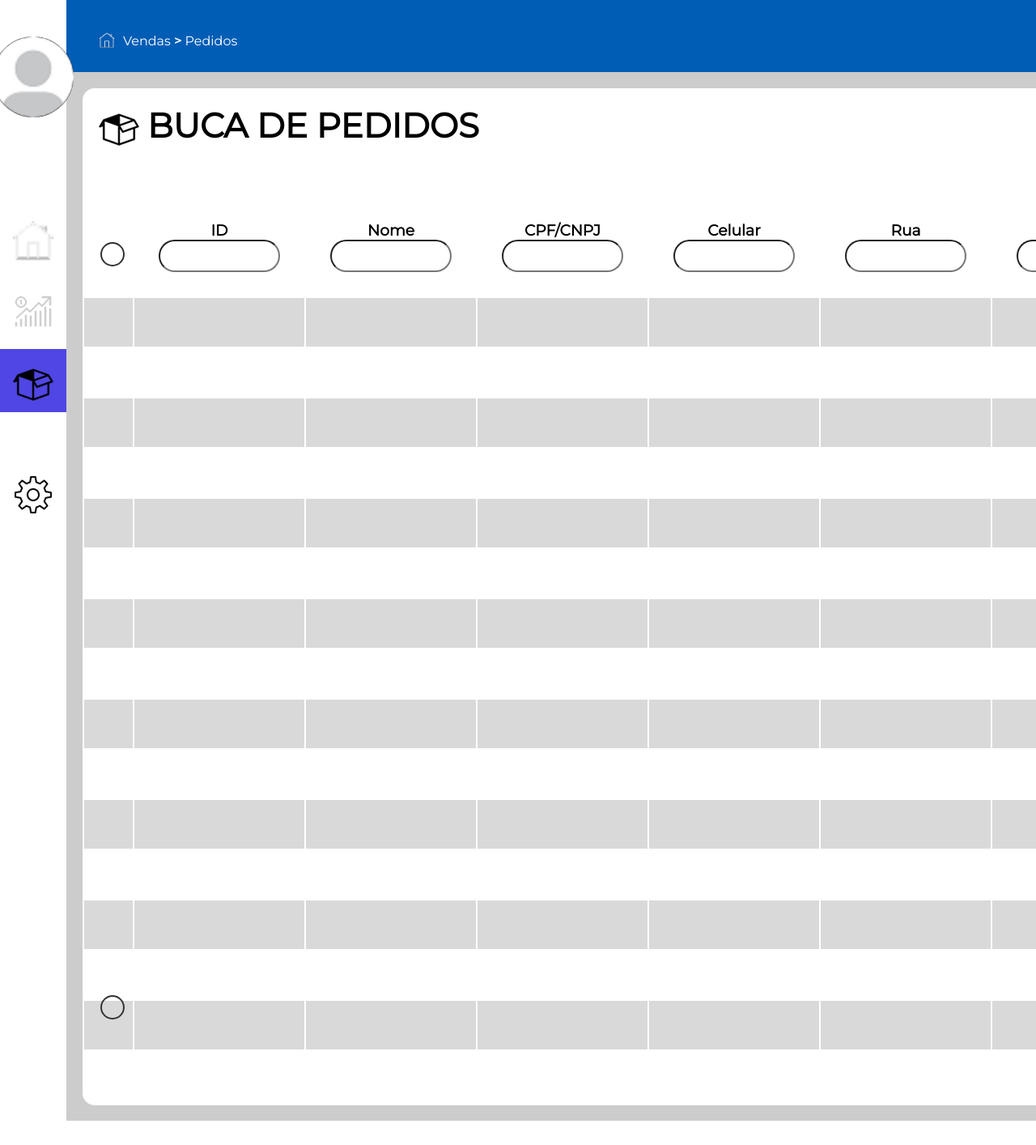
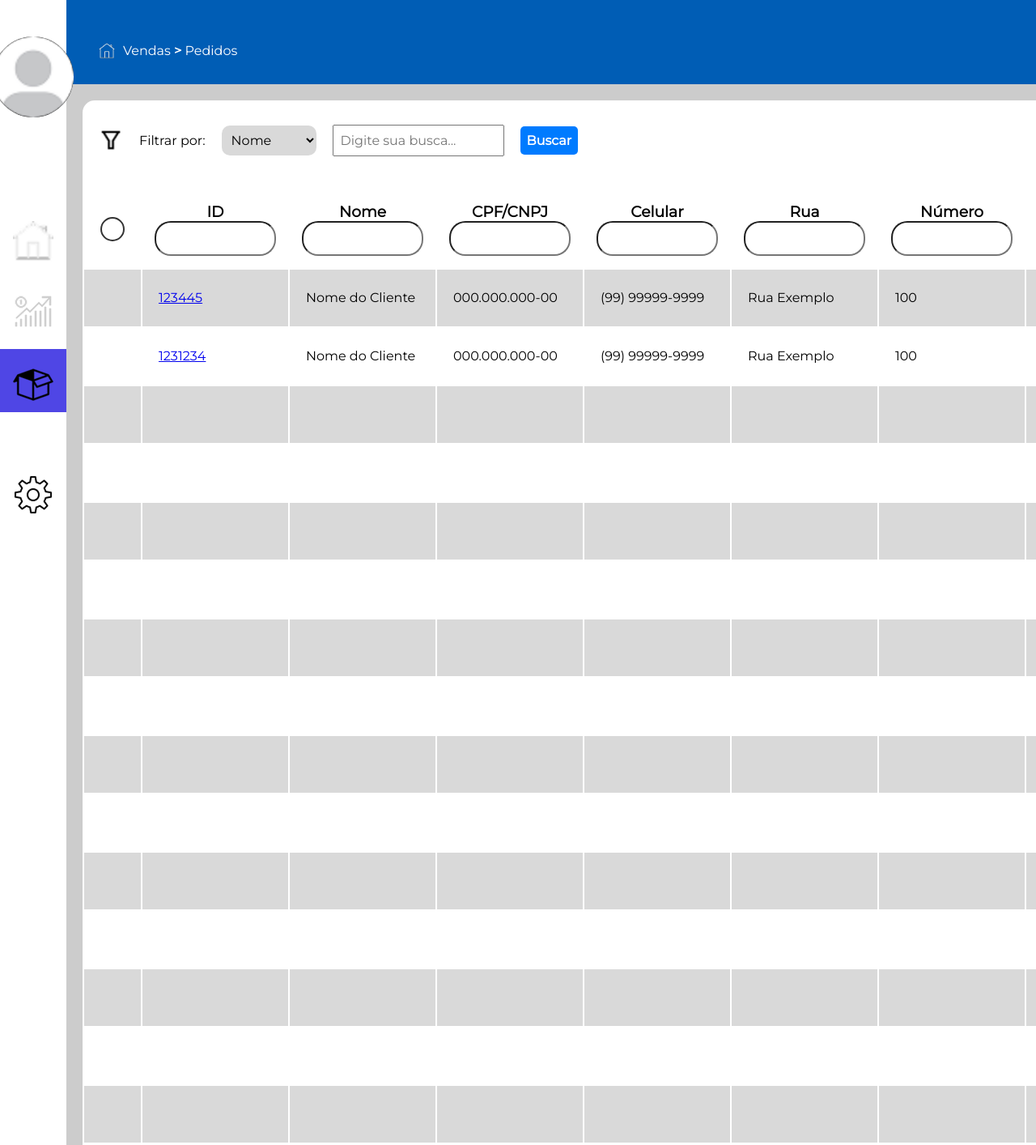
Before and after one commit to Lucimar61/sistema_aralev, a plain HTML site: page consultaPedidos.html in a window 1280 px wide. Shown: the part 140-1554 px from the top of the page at 81% size. Before the commit the page ends 1524 px from the top, so only its background shows below. Drawn offline with Linux system fonts and the light colour scheme; a web font is replaced by a local one.

Commit message:
Atualização da tela de consulta de pedidos.

```diff
--- a/consultaPedidos.html
+++ b/consultaPedidos.html
@@ -74,7 +74,6 @@
         </div>
     </nav>
 
-
     <main>
         <header>
             <div class="cabecalho">
@@ -107,16 +106,27 @@
         <!-- Seção do formulário de cadastro de produtos -->
         <div class="secao-cadastro">
             <div class="container_frm_cadastro">
-                <div class="frm_titulo">
-                    <img src="assets/cad_produtos.png" alt="Caixa de produtos">
-                    <h1>BUCA DE PEDIDOS</h1>
+
+                <!-- Seção de filtro de buscas dos pedidos -->
+                <div class="frm_pedidos">
+                    <img src="assets/filtro.png" alt="Ícone de Filtro">
+                    <label for="filtro">Filtrar por: </label>
+                    <select name="filtro" id="filtro">
+                        <option value="nome">Nome</option>
+                        <option value="cpf_cnpj">CPF/CNPJ</option>
+                        <option value="bairro">Bairro</option>
+                        <option value="cidade">Cidade</option>
+                    </select>
+                    <input type="text" id="buscar_pedidos" name="buscar_pedidos" placeholder="Digite sua busca...">
+                    <button id="btnBuscar">Buscar</button>
                 </div>
 
+                <!-- Tabela de pedidos -->
                 <table>
                     <thead>
                         <tr>
                             <th class="checkbox-check">
-                                <input type="checkbox" class="checkbox" >
+                                <input type="checkbox" class="checkbox" id="selecionar-todos">
                             </th>
                             <th>
                                 <h3>ID</h3>
@@ -152,7 +162,39 @@
                             </th>
                         </tr>
                     </thead>
-                    <tbody>
+                    <tbody id="tabela-pedidos">
+                        <tr>
+                            <td class="checkbox-check">
+                                <div>
+                                    <input type="checkbox" class="checkbox" >
+                                </div>
+                            </td>
+                            <td>
+                                <a href="#" class="pedido-link">123445</a>
+                            </td>
+                            <td>Nome do Cliente</td>
+                            <td>000.000.000-00</td>
+                            <td>(99) 99999-9999</td>
+                            <td>Rua Exemplo</td>
+                            <td>100</td>
+                            <td>Bairro Exemplo</td>
+                            <td>Cidade Exemplo</td>
+                        </tr>
+                        <tr>
+                            <td class="checkbox-check">
+                                <input type="checkbox" class="checkbox" >
+                            </td>
+                            <td>
+                                <a href="#" class="pedido-link">1231234</a>
+                            </td>
+                            <td>Nome do Cliente</td>
+                            <td>000.000.000-00</td>
+                            <td>(99) 99999-9999</td>
+                            <td>Rua Exemplo</td>
+                            <td>100</td>
+                            <td>Bairro Exemplo</td>
+                            <td>Cidade Exemplo</td>
+                        </tr>
                         <tr>
                             <td class="checkbox-check">
                                 <input type="checkbox" class="checkbox" >
@@ -167,7 +209,9 @@
                             <td></td>
                         </tr>
                         <tr>
-                            <td></td>
+                            <td class="checkbox-check">
+                                <input type="checkbox" class="checkbox" >
+                            </td>
                             <td></td>
                             <td></td>
                             <td></td>
@@ -178,7 +222,9 @@
                             <td></td>
                         </tr>
                         <tr>
-                            <td></td>
+                            <td class="checkbox-check">
+                                <input type="checkbox" class="checkbox" >
+                            </td>
                             <td></td>
                             <td></td>
                             <td></td>
@@ -189,7 +235,9 @@
                             <td></td>
                         </tr>
                         <tr>
-                            <td></td>
+                            <td class="checkbox-check">
+                                <input type="checkbox" class="checkbox" >
+                            </td>
                             <td></td>
                             <td></td>
                             <td></td>
@@ -200,7 +248,9 @@
                             <td></td>
                         </tr>
                         <tr>
-                            <td></td>
+                            <td class="checkbox-check">
+                                <input type="checkbox" class="checkbox" >
+                            </td>
                             <td></td>
                             <td></td>
                             <td></td>
@@ -211,7 +261,9 @@
                             <td></td>
                         </tr>
                         <tr>
-                            <td></td>
+                            <td class="checkbox-check">
+                                <input type="checkbox" class="checkbox" >
+                            </td>
                             <td></td>
                             <td></td>
                             <td></td>
@@ -222,7 +274,9 @@
                             <td></td>
                         </tr>
                         <tr>
-                            <td></td>
+                            <td class="checkbox-check">
+                                <input type="checkbox" class="checkbox" >
+                            </td>
                             <td></td>
                             <td></td>
                             <td></td>
@@ -233,7 +287,9 @@
                             <td></td>
                         </tr>
                         <tr>
-                            <td></td>
+                            <td class="checkbox-check">
+                                <input type="checkbox" class="checkbox" >
+                            </td>
                             <td></td>
                             <td></td>
                             <td></td>
@@ -244,7 +300,9 @@
                             <td></td>
                         </tr>
                         <tr>
-                            <td></td>
+                            <td class="checkbox-check">
+                                <input type="checkbox" class="checkbox" >
+                            </td>
                             <td></td>
                             <td></td>
                             <td></td>
@@ -255,7 +313,9 @@
                             <td></td>
                         </tr>
                         <tr>
-                            <td></td>
+                            <td class="checkbox-check">
+                                <input type="checkbox" class="checkbox" >
+                            </td>
                             <td></td>
                             <td></td>
                             <td></td>
@@ -266,7 +326,9 @@
                             <td></td>
                         </tr>
                         <tr>
-                            <td></td>
+                            <td class="checkbox-check">
+                                <input type="checkbox" class="checkbox" >
+                            </td>
                             <td></td>
                             <td></td>
                             <td></td>
@@ -277,7 +339,9 @@
                             <td></td>
                         </tr>
                         <tr>
-                            <td></td>
+                            <td class="checkbox-check">
+                                <input type="checkbox" class="checkbox" >
+                            </td>
                             <td></td>
                             <td></td>
                             <td></td>
@@ -288,29 +352,9 @@
                             <td></td>
                         </tr>
                         <tr>
-                            <td></td>
-                            <td></td>
-                            <td></td>
-                            <td></td>
-                            <td></td>
-                            <td></td>
-                            <td></td>
-                            <td></td>
-                            <td></td>
-                        </tr>
-                        <tr>
-                            <td></td>
-                            <td></td>
-                            <td></td>
-                            <td></td>
-                            <td></td>
-                            <td></td>
-                            <td></td>
-                            <td></td>
-                            <td></td>
-                        </tr>
-                        <tr>
-                            <td></td>
+                            <td class="checkbox-check">
+                                <input type="checkbox" class="checkbox" >
+                            </td>
                             <td></td>
                             <td></td>
                             <td></td>
@@ -323,14 +367,6 @@
                     </tbody>
                 </table>
 
-                    <div id="popUp" class="popUp">
-                        <div class="popUp-container">
-                            <p>Você está prestes a cadastrar um produto. <strong>Tem certeza que deseja cadastrar esse produto.</strong></p>
-                            <button id="close_popUp" class="btn_cancelar" >Cancelar</button>
-                            <button id="open_popUp" class="btn_salvar" type="submit" method="post" >Salvar</button>
-                        </div>
-                    </div>
-
             </div>
         </div>
     </main>
--- a/css/style.css
+++ b/css/style.css
@@ -562,13 +562,40 @@ header,
     text-align: center;
 }
 
+/* Estilizando o campo de filtro de busca dos pedidos */
+
+.frm_pedidos {
+    display: flex;
+    align-items: center;
+    gap: 20px;
+    margin: 30px 0 0 20px;
+}
+
+.frm_pedidos img {
+    width: 30px;
+    height: 30px;
+}
+
+.frm_pedidos select, input, button {
+    padding: 8px;
+    font-size: 16px;
+}
+
+.frm_pedidos button {
+    background-color: #007BFF;
+    color: #fff;
+    border: none;
+    cursor: pointer;
+    border-radius: 5px;
+}
+
+.frm_pedidos button:hover {
+    background-color: #0056b3;
+}
+
 /* Estilizando tabela de consulta de pedidos */
 thead {
     position: relative;
-}
-
-table thead th {
-    padding: 30px;
 }
 
 thead th input {
@@ -581,17 +608,14 @@ tbody {
     position: relative;
 }
 tbody tr td {
-    padding: 30px;
+    padding: 20px;
 }
 tbody tr:nth-of-type(odd) {
     background-color: #D9D9D9;
 }
 
-
 .checkbox {
-    position: absolute;
-    bottom: 37px;
-    left: 20px;
+    position: relative;
     width: 30px;
     height: 30px;
     appearance: none;
@@ -599,9 +623,42 @@ tbody tr:nth-of-type(odd) {
     border-radius: 50%;
     cursor: pointer;
     display: inline-block;
+    vertical-align: middle;
 }
 
+table thead th {
+    text-align: center; /* Centraliza o conteúdo */
+    padding: 15px; /* Reduz o padding para não afetar o alinhamento */
+}
+
+
 .checkbox:checked {
-    background-color: #D9D9D9; /* Cor quando marcado */
+    background-color: #857b7b; /* Cor quando marcado */
     border-color: #000;
 }
+
+/* Oculta os checkboxes do tbody */
+tbody .checkbox {
+    opacity: 0;
+    visibility: hidden;
+    transition: opacity 0.3s ease-in-out;
+}
+
+/* Faz os checkboxes aparecerem quando o mouse passa por cima da linha */
+tbody tr:hover .checkbox {
+    opacity: 1;
+    visibility: visible;
+}
+
+/* Mantém os checkboxes visíveis quando estão marcados */
+
+tbody .checkbox:checked {
+    opacity: 1 !important;
+    visibility: visible !important;
+}
+
+/* Estilo para a linha destacada */
+tr.selecionado {
+    background-color: #007BFF !important; /* Amarelo destaque */
+    font-weight: bold;
+}
--- a/javascript/script.js
+++ b/javascript/script.js
@@ -19,3 +19,51 @@ window.onclick = function(event) {
         modal.style.display = "none";
     }
 }
+
+// Destacando linhas selecionadas na tabela pedidos
+document.addEventListener("DOMContentLoaded", function () {
+    const checkboxes = document.querySelectorAll(".checkbox");
+
+    checkboxes.forEach(checkbox => {
+        checkbox.addEventListener("change", function () {
+            let linha = this.closest("tr"); // Encontra a linha do checkbox
+
+            // Verifica se a linha tem dados preenchidos antes de permitir seleção
+            if(linhaHasData(linha)) {
+                if(this.checked) {
+                    linha.classList.add("selecionado"); // Adiciona o destaque
+                } else {
+                    linha.classList.remove("selecionado"); // Remove o destaque
+                }
+            } else {
+                this.checked = false; // impede a seleção se a linha estiver vazia
+            }
+        });
+    });
+
+    // Selecionar Todos (Apenas Linhas Preenchidas)
+    const selecionarTodos = document.getElementById("selecionar-todos");
+    selecionarTodos.addEventListener("change", function () {
+        const isChecked = this.checked; // Verifica se o "Selecionar Todos" foi marcado
+
+        // Seleciona todos os checkboxes das linhas preenchidas
+        checkboxes.forEach(checkbox => {
+            let linha = checkbox.closest("tr");
+
+            if (linhaHasData(linha)) {
+                checkbox.checked = isChecked; // Marca/desmarca o checkbox dependendo de "Selecionar Todos"
+                if (isChecked) {
+                    linha.classList.add("selecionado");
+                } else {
+                    linha.classList.remove("selecionado");
+                }
+            }
+        });
+    });
+
+    // Função para verificar se uma linha tem dados preenchidos
+    function linhaHasData(linha) {
+        const celulas = linha.querySelectorAll("td:not(.checkbox-check)"); // Ignora o checkbox
+        return Array.from(celulas).some(td => td.textContent.trim() !== ""); // Retorna true se houver conteúdo
+    }
+});
```
Also changed, not shown: cad_produto.html (+1 -2 lines), pedido.html (+0 -1 lines), assets/filtro.png (added).
